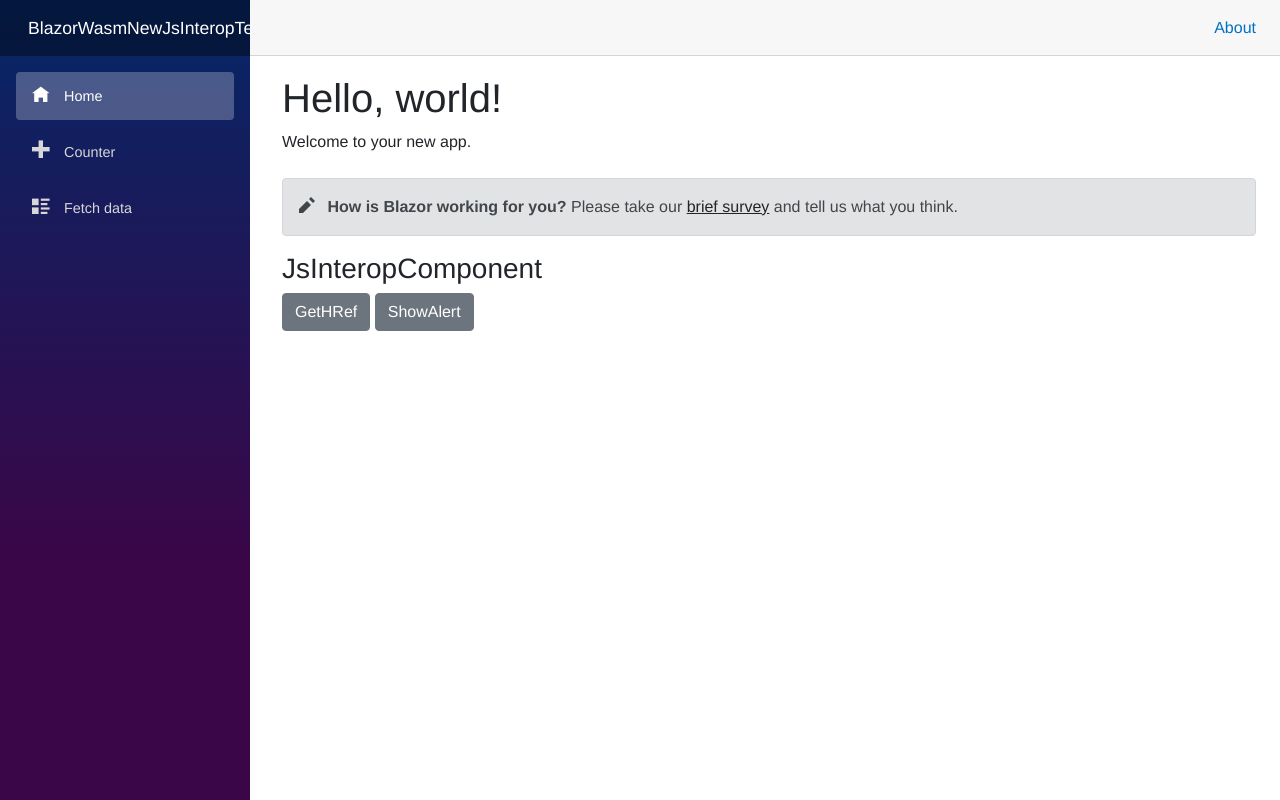
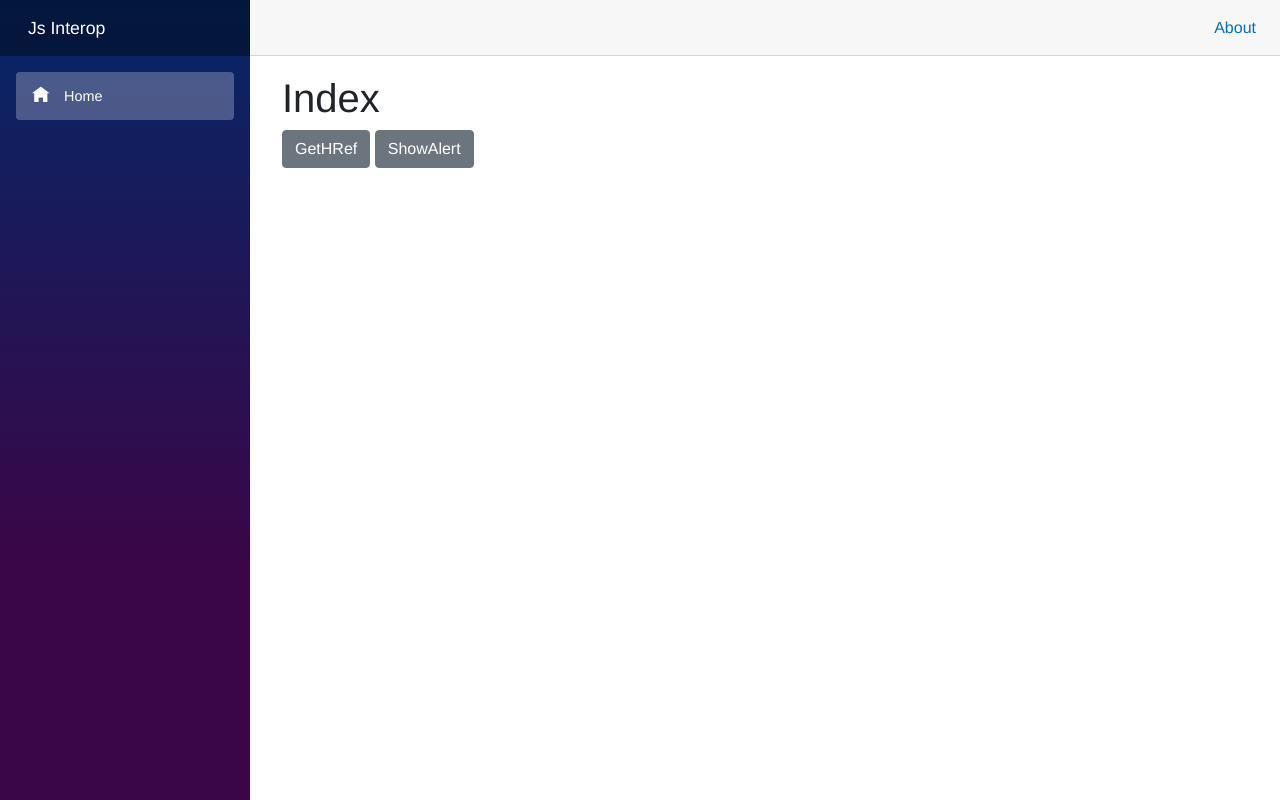
Before and after one commit to codemonkey85/BlazorWasmNewJsInteropTest, an ASP.NET Core app: page / in a window 1280 px wide. Run offline with ASP.NET Core 8, Linux system fonts and the light colour scheme; style sheets or scripts are compiled from the project's sources; some libraries are stand-ins or nearby versions.

Commit message:
Remove unused stuff

```diff
--- a/BlazorWasmNewJsInteropTest/Components/JsInteropComponent.razor
+++ b/BlazorWasmNewJsInteropTest/Components/JsInteropComponent.razor
@@ -1,5 +1,3 @@
-<h3>JsInteropComponent</h3>
-
 <button type="button" class="btn btn-secondary" @onclick=GetHRef>@nameof(GetHRef)</button>
 <button type="button" class="btn btn-secondary" @onclick=@(() => ShowAlert("Hello, world!"))>@nameof(ShowAlert)</button>
 
--- a/BlazorWasmNewJsInteropTest/Components/JsInteropComponent.razor.cs
+++ b/BlazorWasmNewJsInteropTest/Components/JsInteropComponent.razor.cs
@@ -10,7 +10,6 @@ public partial class JsInteropComponent
         {
             await JSHost.ImportAsync("../js/jsinterop.js", "../js/jsinterop.js");
             await JSHost.ImportAsync("JsInteropComponent.razor.js", "../Components/JsInteropComponent.razor.js");
-            //await JsInterop.OnInit(this);
         }
     }
 
--- a/BlazorWasmNewJsInteropTest/GlobalUsings.cs
+++ b/BlazorWasmNewJsInteropTest/GlobalUsings.cs
@@ -1,10 +1,5 @@
-global using System.Diagnostics.CodeAnalysis;
-global using System.Net.Http.Json;
 global using System.Runtime.InteropServices.JavaScript;
 global using System.Runtime.Versioning;
-global using System.Text.Json.Serialization;
-global using System.Text.Json.Serialization.Metadata;
 global using BlazorWasmNewJsInteropTest;
-global using Microsoft.AspNetCore.Components;
 global using Microsoft.AspNetCore.Components.Web;
 global using Microsoft.AspNetCore.Components.WebAssembly.Hosting;
--- a/BlazorWasmNewJsInteropTest/JsInterop.cs
+++ b/BlazorWasmNewJsInteropTest/JsInterop.cs
@@ -3,11 +3,6 @@ namespace BlazorWasmNewJsInteropTest;
 [SupportedOSPlatform("browser")]
 public partial class JsInterop
 {
-
-    [DynamicDependency(DynamicallyAccessedMemberTypes.PublicMethods, typeof(JsonTypeInfo))]
-    [DynamicDependency(DynamicallyAccessedMemberTypes.PublicMethods, typeof(JsonSerializerContext))]
-    static JsInterop() { }
-
     [JSImport("GetHRef", "../js/jsinterop.js")]
     public static partial string GetHRef();
 
--- a/BlazorWasmNewJsInteropTest/Pages/Index.razor
+++ b/BlazorWasmNewJsInteropTest/Pages/Index.razor
@@ -2,10 +2,6 @@
 
 <PageTitle>Index</PageTitle>
 
-<h1>Hello, world!</h1>
-
-Welcome to your new app.
-
-<SurveyPrompt Title="How is Blazor working for you?" />
+<h1>Index</h1>
 
 <JsInteropComponent />
--- a/BlazorWasmNewJsInteropTest/Program.cs
+++ b/BlazorWasmNewJsInteropTest/Program.cs
@@ -1,5 +1,4 @@
 var builder = WebAssemblyHostBuilder.CreateDefault(args);
 builder.RootComponents.Add<App>("#app");
 builder.RootComponents.Add<HeadOutlet>("head::after");
-builder.Services.AddScoped(sp => new HttpClient { BaseAddress = new Uri(builder.HostEnvironment.BaseAddress) });
 await builder.Build().RunAsync();
--- a/BlazorWasmNewJsInteropTest/Shared/NavMenu.razor
+++ b/BlazorWasmNewJsInteropTest/Shared/NavMenu.razor
@@ -1,6 +1,6 @@
 <div class="top-row ps-3 navbar navbar-dark">
     <div class="container-fluid">
-        <a class="navbar-brand" href="">BlazorWasmNewJsInteropTest</a>
+        <a class="navbar-brand" href="">Js Interop</a>
         <button title="Navigation menu" class="navbar-toggler" @onclick="ToggleNavMenu">
             <span class="navbar-toggler-icon"></span>
         </button>
@@ -14,15 +14,5 @@
                 <span class="oi oi-home" aria-hidden="true"></span> Home
             </NavLink>
         </div>
-        <div class="nav-item px-3">
-            <NavLink class="nav-link" href="counter">
-                <span class="oi oi-plus" aria-hidden="true"></span> Counter
-            </NavLink>
-        </div>
-        <div class="nav-item px-3">
-            <NavLink class="nav-link" href="fetchdata">
-                <span class="oi oi-list-rich" aria-hidden="true"></span> Fetch data
-            </NavLink>
-        </div>
     </nav>
 </div>
--- a/BlazorWasmNewJsInteropTest/Shared/SurveyPrompt.razor
+++ /dev/null
@@ -1,10 +0,0 @@
-<div class="alert alert-secondary mt-4">
-    <span class="oi oi-pencil me-2" aria-hidden="true"></span>
-    <strong>@Title</strong>
-
-    <span class="text-nowrap">
-        Please take our
-        <a target="_blank" class="font-weight-bold link-dark" href="https://go.microsoft.com/fwlink/?linkid=2186157">brief survey</a>
-    </span>
-    and tell us what you think.
-</div>
--- a/BlazorWasmNewJsInteropTest/_Imports.razor
+++ b/BlazorWasmNewJsInteropTest/_Imports.razor
@@ -1,11 +1,13 @@
-@using System.Net.Http
+@using Microsoft.AspNetCore.Components.Routing
+@using BlazorWasmNewJsInteropTest.Components
+@using BlazorWasmNewJsInteropTest.Shared
+@using Microsoft.AspNetCore.Components.Web
+
+@*﻿@using System.Net.Http
 @using System.Net.Http.Json
 @using Microsoft.AspNetCore.Components.Forms
-@using Microsoft.AspNetCore.Components.Routing
-@using Microsoft.AspNetCore.Components.Web
 @using Microsoft.AspNetCore.Components.Web.Virtualization
 @using Microsoft.AspNetCore.Components.WebAssembly.Http
 @using Microsoft.JSInterop
 @using BlazorWasmNewJsInteropTest
-@using BlazorWasmNewJsInteropTest.Shared
-@using BlazorWasmNewJsInteropTest.Components
+*@
--- a/BlazorWasmNewJsInteropTest/wwwroot/index.html
+++ b/BlazorWasmNewJsInteropTest/wwwroot/index.html
@@ -4,7 +4,7 @@
 <head>
     <meta charset="utf-8" />
     <meta name="viewport" content="width=device-width, initial-scale=1.0, maximum-scale=1.0, user-scalable=no" />
-    <title>BlazorWasmNewJsInteropTest</title>
+    <title>Js Interop</title>
     <base href="/" />
     <link href="css/bootstrap/bootstrap.min.css" rel="stylesheet" />
     <link href="css/app.css" rel="stylesheet" />
```
Also changed, not shown: BlazorWasmNewJsInteropTest/Pages/Counter.razor (deleted, +0 -9 lines), BlazorWasmNewJsInteropTest/Pages/Counter.razor.cs (deleted, +0 -8 lines), BlazorWasmNewJsInteropTest/Pages/FetchData.razor (deleted, +0 -37 lines), BlazorWasmNewJsInteropTest/Pages/FetchData.razor.cs (deleted, +0 -9 lines), BlazorWasmNewJsInteropTest/Pages/WeatherForecast.cs (deleted, +0 -12 lines), BlazorWasmNewJsInteropTest/Shared/SurveyPrompt.razor.cs (deleted, +0 -7 lines), BlazorWasmNewJsInteropTest/wwwroot/sample-data/weather.json (deleted, +0 -27 lines).
